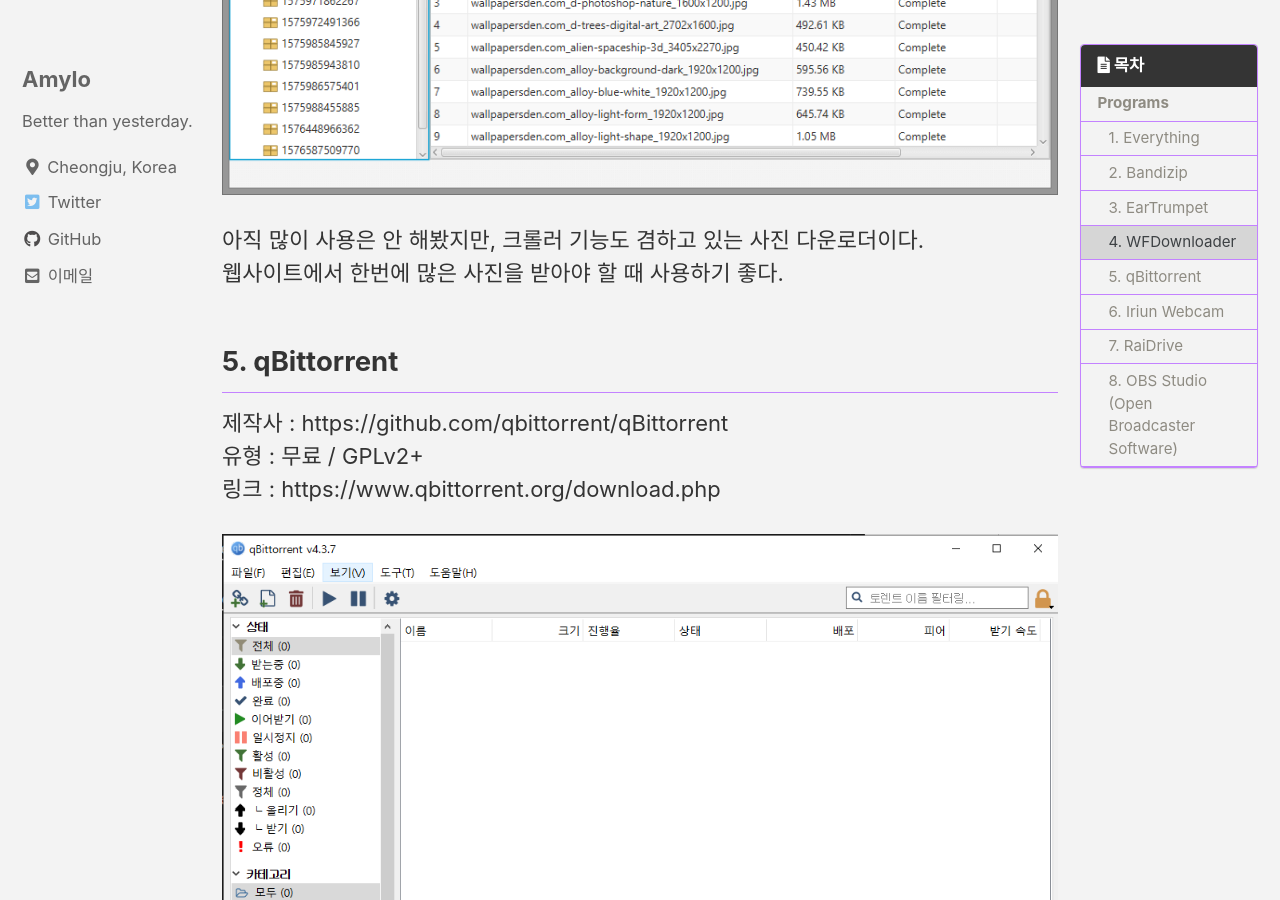
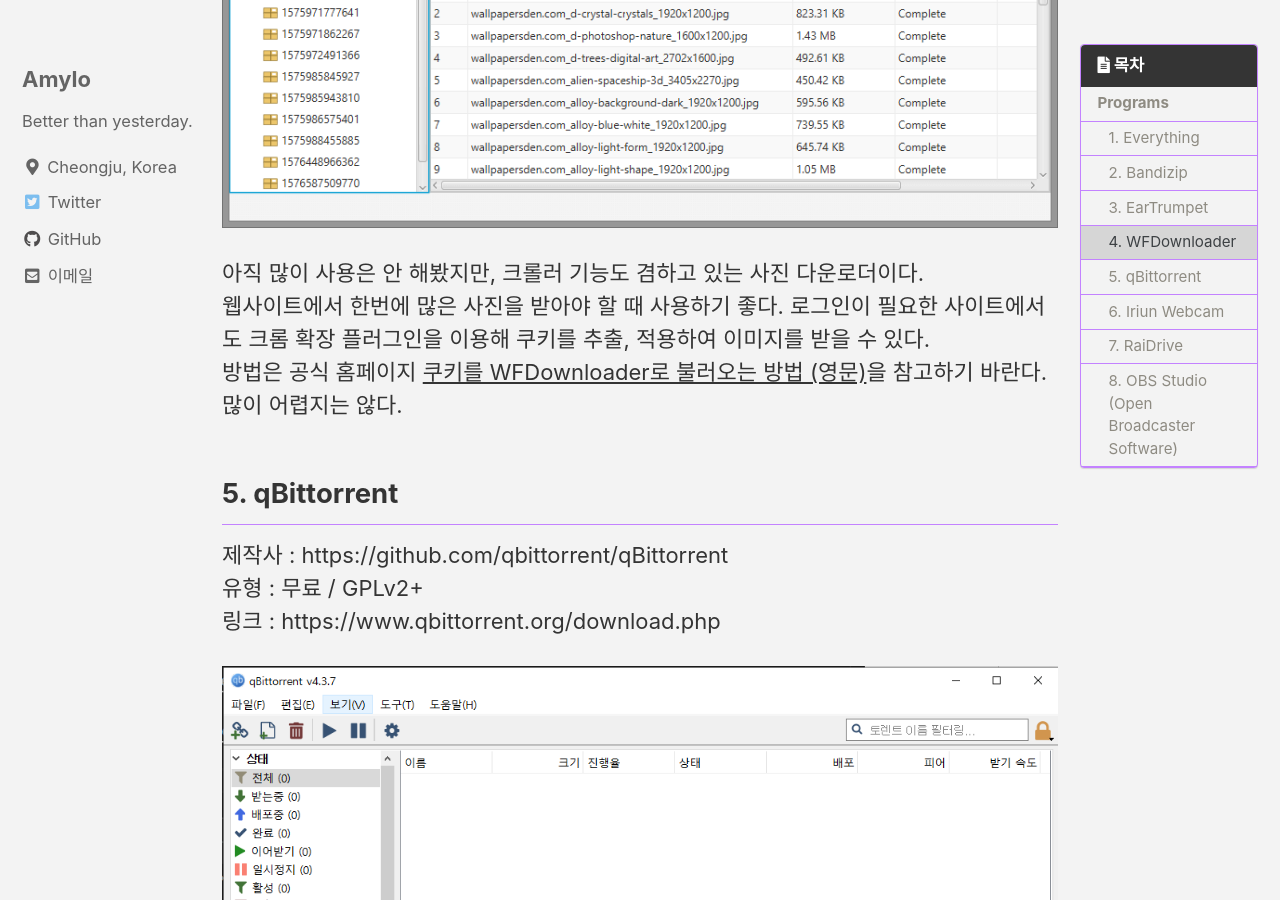
Before and after one commit to Amylo-jh/Amylo-blog, a Jekyll site: the page built from _posts/2021-08-08-useful_utility.md, in a window 1280 px wide and 900 px high, scrolled down 3741 px. Built offline with Jekyll 4.4.1, drawn with Linux system fonts in a browser that asks for light colours; cached includes are drawn as plain includes; comment, search, counter and statistics services are not loaded.

Commit message:
add cookie import method

```diff
--- a/_posts/2021-08-08-useful_utility.md
+++ b/_posts/2021-08-08-useful_utility.md
@@ -24,6 +24,7 @@ last_modified_at: 2021-08-08T23:15
 입력하는 즉시 반응하는 놀라운 검색 속도를 보여 주고,
 초보자들도 사용하기에 매우 편리해 누구에게나 추천한다.
 매우 가볍고, 빠른데다가, 네트워크 위치 검색과 풍부한 검색 옵션까지 제공한다.
+<b>개인적으로 매우 추천한다.</b>
 
 ## 2. Bandizip
 제작사 : Bandisoft
@@ -55,6 +56,8 @@ last_modified_at: 2021-08-08T23:15
 
 아직 많이 사용은 안 해봤지만, 크롤러 기능도 겸하고 있는 사진 다운로더이다.
 웹사이트에서 한번에 많은 사진을 받아야 할 때 사용하기 좋다.
+로그인이 필요한 사이트에서도 크롬 확장 플러그인을 이용해 쿠키를 추출, 적용하여 이미지를 받을 수 있다.
+방법은 공식 홈페이지 [쿠키를 WFDownloader로 불러오는 방법 (영문)](https://www.wfdownloader.xyz/tutorial/how-to-import-browser-cookies-into-wfdownloader-app)을 참고하기 바란다. 많이 어렵지는 않다.
 
 ## 5. qBittorrent
 제작사 : https://github.com/qbittorrent/qBittorrent
```
